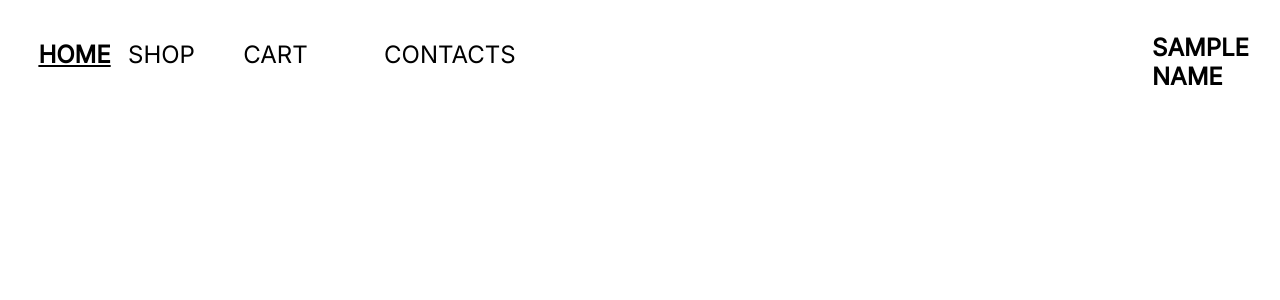
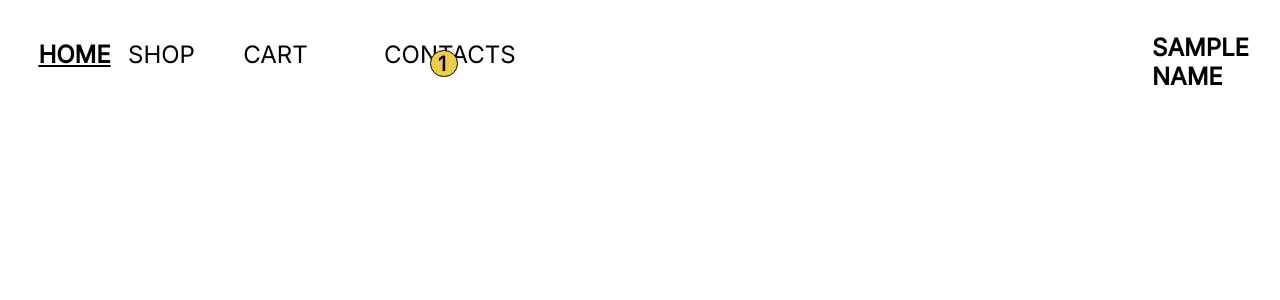
Before and after one commit to KirillKharlan/online-store, a Python web app: template contacts_page/templates/contacts.html in a window 1280 px wide. Shown: the top 300 px of the page. Run offline with Jinja, Linux system fonts and the light colour scheme; the template is opened without the code that fills it: most values are stand-ins (such as "Sample title", 1, 10 or a date in 2020).

Commit message:
online-store

```diff
--- a/basket_page/templates/basket.html
+++ b/basket_page/templates/basket.html
@@ -18,6 +18,7 @@ Cart page
     <p id="end">{{ name }}</p>
 </div>
 <div class="message"><p id="message">{{count}}</p></div>
+<h1 id="empty">cart empty</h1>
 {% for product in products %}
 
     <div class="start" id="{{product.id}}">
--- a/contacts_page/templates/contacts.html
+++ b/contacts_page/templates/contacts.html
@@ -16,4 +16,7 @@ shop page
     <a id="contacts" href="/contacts/">CONTACTS</a>
     <p id="end">{{ name }}</p>
 </div>
+{% if count != "0"%}
+<div class="message"><p id="message">{{count}}</p></div>
+{% endif %}
 {% endblock %}
--- a/home_page/static/css/style.css
+++ b/home_page/static/css/style.css
@@ -161,3 +161,53 @@ h1{
     left: 80%;
     top: 9px;
 }
+.message{
+    /* Ellipse 1 */
+
+box-sizing: border-box;
+
+position: absolute;
+width: 35px;
+height: 35px;
+left: 504.5px;
+top: 13px;
+
+background: #EFCB4A;
+border: 1px solid #000000;
+
+/* Inside auto layout */
+flex: none;
+order: 4;
+flex-grow: 0;
+z-index: 4;
+
+
+/* 1 */
+border-radius: 15px;
+position: absolute;
+width: 28px;
+height: 27px;
+left: 430px;
+top: 50px;
+color: #000000;
+font-style: normal;
+font-weight: 700;
+font-size: 20px;
+line-height: 24px;
+display: flex;
+/* display: none; */
+align-items: center;
+text-align: center;
+text-transform: uppercase;
+font-family: 'Inter';
+
+}
+#message{
+    /* text-align: center; */
+
+margin-left: 7px;
+/* margin-bottom: 80px; */
+
+
+
+}
--- a/home_page/templates/home.html
+++ b/home_page/templates/home.html
@@ -13,6 +13,9 @@
             <a id="basket" href="/basket/">CART</a>
             <a id="contacts" href="/contacts/">CONTACTS</a>
             <p id="end">{{ code }}</p>
+            {% if count != "0"%}
+                <div class="message"><p id="message">{{count}}</p></div>
+            {% endif %}
         </div>
     {% else %}
         <div>
--- a/shop_page/static/css/style.css
+++ b/shop_page/static/css/style.css
@@ -394,7 +394,7 @@ font-family: 'Inter';
 }
 #message{
     /* text-align: center; */
-
+position: absolute;
 margin-left: 7px;
 /* margin-bottom: 80px; */
 
--- a/shop_page/views.py
+++ b/shop_page/views.py
@@ -7,7 +7,9 @@ from registration_page.models import User, Product
 from .app import shop
 def render_shop_page():
     try:
-        count =  len(flask.request.cookies.get('products').split(" ")) # python + flask get
+        count =  len(flask.request.cookies.get('products').split(" "))
+        if flask.request.cookies.get('products').split(" ")[0]== "":
+            count = "0"
     except:
         count = "0"
     # if flask.request.method == "POST":
```
Also changed, not shown: basket_page/static/css/style.css (+14 -3 lines), basket_page/static/js/script.js (+21 -4 lines), contacts_page/static/css/style.css (+50 -0 lines), contacts_page/views.py (+7 -1 lines), home_page/views.py (+8 -1 lines), shop_page/static/js/script.js (+7 -3 lines).
